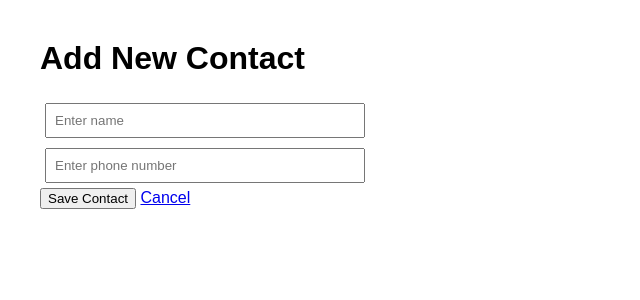
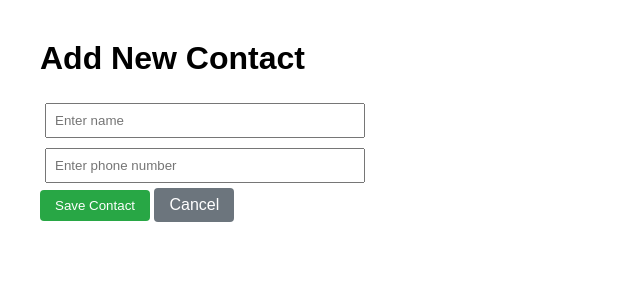
Before and after one commit to sandesh2059/phonebook_crud, a Flask app: page /add in a window 1280 px wide. Shown: the top 300 px of the page, without its empty margins (0-640 px from the left). Run offline with Flask 3, Linux system fonts and the light colour scheme.

Commit message:
corrected the add.html file

```diff
--- a/templates/add.html
+++ b/templates/add.html
@@ -2,29 +2,35 @@
 <html>
 <head>
     <title>Add Contact</title>
+    <style>
+        body { font-family: Arial; margin: 40px; }
+        input { padding: 8px; margin: 5px; width: 300px; }
+        .btn {
+            padding: 8px 15px;
+            text-decoration: none;
+            border-radius: 4px;
+            border: none;
+            cursor: pointer;
+            display: inline-block;
+        }
+        .save { background: #28a745; color: white; }
+        .cancel { background: #6c757d; color: white; }
+    </style>
 </head>
 <body>
     <h1>Add New Contact</h1>
-</body>
-</html>
-    <form method="POST">
+
+    <form method="POST" action="/add">
         <div>
             <input type="text" name="name" placeholder="Enter name" required>
         </div>
         <div>
             <input type="text" name="phone" placeholder="Enter phone number" required>
         </div>
+        <div>
+            <button type="submit" class="btn save">Save Contact</button>
+            <a href="/" class="btn cancel">Cancel</a>
+        </div>
     </form>
-        <div>
-            <button type="submit">Save Contact</button>
-            <a href="/">Cancel</a>
-        </div>
-    <style>
-        body { font-family: Arial; margin: 40px; }
-        input { padding: 8px; margin: 5px; width: 300px; }
-    </style>
-    <style>
-        .btn { padding: 8px 15px; text-decoration: none; border-radius: 4px; }
-        .save { background: #28a745; color: white; }
-        .cancel { background: #6c757d; color: white; }
-    </style>
+</body>
+</html>
```
